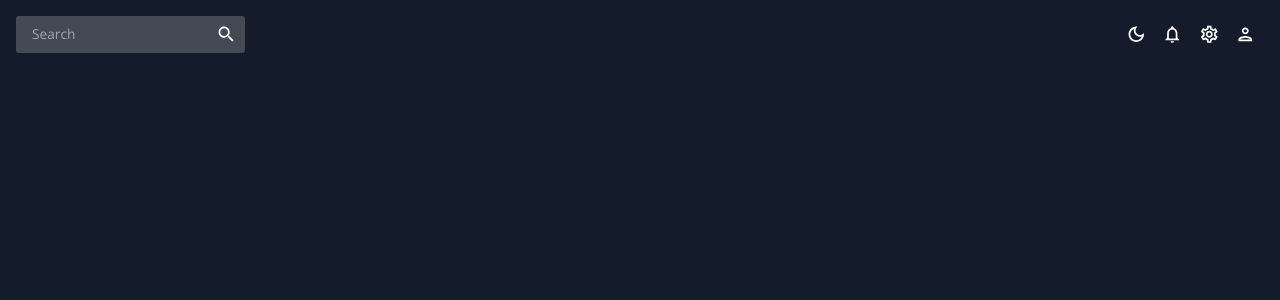
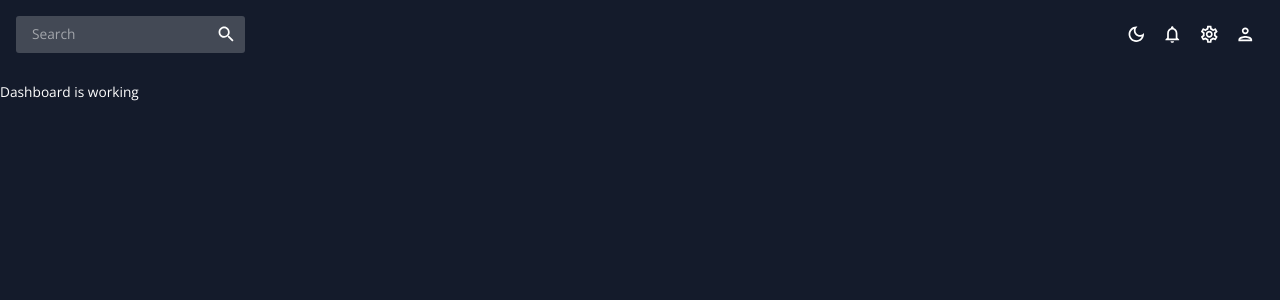
Before and after one commit to duncanchiu409/react-admin, a React (Create React App) app: page / in a window 1280 px wide. Shown: the top 300 px of the page. Built offline with nearby package versions, Linux system fonts and the light colour scheme.

Commit message:
day 4: add routes

```diff
--- a/src/App.js
+++ b/src/App.js
@@ -1,6 +1,9 @@
 import { ColorModeContext, useMode } from "./theme";
 import { CssBaseline, ThemeProvider } from "@mui/material";
 import Topbar from "./scenes/global/Topbar"
+import { Routes, Route } from 'react-router-dom'
+import Dashboard from './scenes/dashboard/index'
+import Home from './scenes/home/index'
 
 function App() {
   const [theme, colorMode] = useMode();
@@ -12,6 +15,10 @@ function App() {
         <div className="app">
           <main className="content">
             <Topbar/>
+            <Routes>
+              <Route path="/" element={ <Dashboard></Dashboard> } />
+              <Route path="/home" element={ <Home></Home> } />
+            </Routes>
           </main>
         </div>
       </ThemeProvider>
--- a/src/scenes/dashboard/index.jsx
+++ b/src/scenes/dashboard/index.jsx
@@ -0,0 +1,7 @@
+function Dashboard(){
+    return (
+        <p>Dashboard is working</p>
+    )
+}
+
+export default Dashboard
--- /dev/null
+++ b/src/scenes/home/index.jsx
@@ -0,0 +1,7 @@
+function Home(){
+    return (
+        <p>Home is working</p>
+    )
+}
+
+export default Home
```
